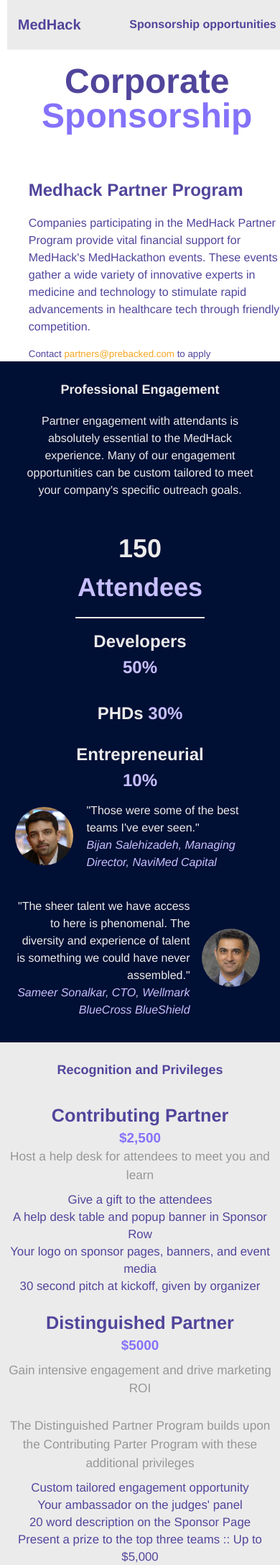
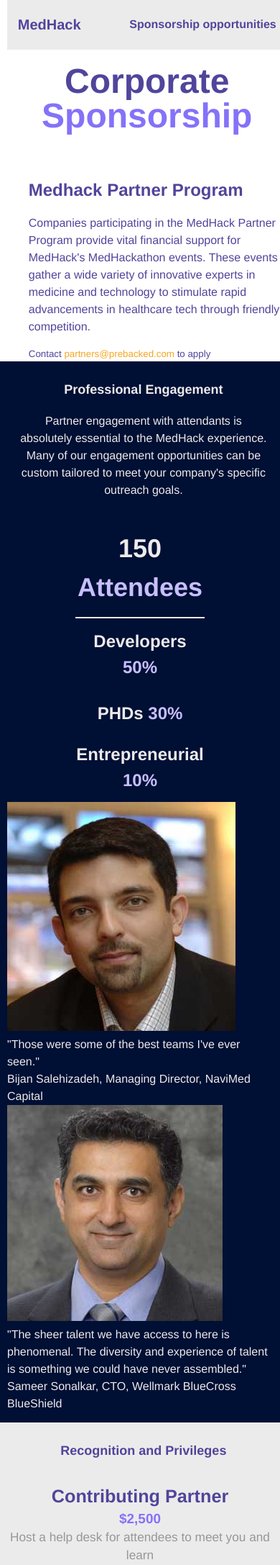
Before and after one commit to MrDunham/p_source, a Django app: template templates/medhack_sponsors.html in a window 390 px wide. Shown: the top 2174 px of the page at 72% size. Run offline with Django 3.2, Linux system fonts and the light colour scheme; the template is opened without the code that fills it, so the values that code supplies are empty.

Commit message:
minor updates

```diff
--- a/css/premier.css
+++ b/css/premier.css
@@ -445,7 +445,7 @@ b {
       margin: 0 auto; } }
 
 header {
-  margin: 0 2.5% 0 2.5%;
+  margin: 0 0 0 2.5%;
   padding: 1.9148936% 1.9148936%;
   text-align: center; }
 
@@ -540,17 +540,7 @@ img {
 .sponsor {
   display: inline-block;
   position: relative;
-  max-width: 14.375em;
-  vertical-align: middle;
-  height: 100%;
-  height: 125px;
-  line-height: 125px;
-  background: #ecebeb;
-  margin: 0 0.5319149% 1.0638298% 0; }
-  .sponsor img {
-    vertical-align: middle;
-    padding: 0 10%;
-    max-width: 80%; }
+  max-width: 14.375em; }
 
 .featured-sponsor {
   margin: 0 0 5.7446809%; }
@@ -579,7 +569,8 @@ img {
 .featured-event-sponsor {
   display: inline-block;
   position: relative;
-  max-width: 14.375em; }
+  max-width: 14.375em;
+  background-color: black; }
 
 .past-sponsor {
   width: 26.5957447%;
@@ -798,7 +789,7 @@ nav {
 .judge {
   overflow: hidden;
   display: inline-block;
-  max-height: 31.25em;
+  max-height: 20em;
   width: 15.625em;
   margin: 0.5319149%; }
   .judge img {
@@ -971,52 +962,6 @@ nav {
           color: inherit; }
       #sponsor-header p {
         text-align: left; } }
-
-.content .quote {
-  width: 80%;
-  padding-left: 10%;
-  padding-top: 1.3888889%; }
-  .content .quote img, .content .quote div {
-    vertical-align: middle;
-    display: inline-block;
-    position: relative; }
-  .content .quote img {
-    width: 10%;
-    position: relative;
-    border-radius: 5rem; }
-  .content .quote div {
-    width: 88%;
-    margin-left: 1%; }
-    .content .quote div .attributed {
-      font-weight: 100;
-      font-style: italic;
-      color: #c7bfff; }
-  .content .quote.right {
-    padding-right: 10%; }
-    .content .quote.right img {
-      left: 90%; }
-    .content .quote.right div {
-      right: 10%;
-      margin-left: 0;
-      margin-right: 1%;
-      text-align: right; }
-  @media screen and (max-width: 520px) {
-    .content .quote {
-      width: 95%;
-      padding: 5% 3%; }
-      .content .quote img {
-        width: 23%; }
-      .content .quote div {
-        margin-top: 0;
-        width: 70%;
-        margin-left: 4%; }
-      .content .quote.right img {
-        left: 74%; }
-      .content .quote.right div {
-        right: 25%;
-        margin-left: 0; } }
-.content > :first-child.quote {
-  padding-top: 0%; }
 
 .schedule-left {
   float: left; }
--- a/templates/eventadd.html
+++ b/templates/eventadd.html
@@ -44,7 +44,9 @@
                 Ticket Form (get from Eventbrite):
                 <input type="text" name="ticketing" value=""/>
                 <div id="ticketing_conversations">
-                    <em>Should look like:</em><code>&lt;div style="width:100%; text-align:left;" &gt;&lt;iframe  src="https://www.eventbrite.com/tickets-external?eid=5501274460&ref=etckt" frameborder="0" height="214" width="100%" vspace="0" hspace="0" marginheight="5" marginwidth="5" scrolling="auto" allowtransparency="true"&gt;&lt;/iframe&gt;&lt;div style="font-family:Helvetica, Arial; font-size:10px; padding:5px 0 5px; margin:2px; width:100%; text-align:left;" &gt;&lt;a style="color:#ddd; text-decoration:none;" target="_blank" href="http://www.eventbrite.com/r/etckt"&gt;Online Ticketing&lt;/a&gt;&lt;span style="color:#ddd;"&gt; for &lt;/span&gt;&lt;a style="color:#ddd; text-decoration:none;" target="_blank" href="https://www.eventbrite.com/e/a-test-tickets-5501274460?ref=etckt"&gt;A test!&lt;/a&gt; &lt;span style="color:#ddd;"&gt;powered by&lt;/span&gt; &lt;a style="color:#ddd; text-decoration:none;" target="_blank" href="http://www.eventbrite.com?ref=etckt"&gt;Eventbrite&lt;/a&gt;&lt;/div&gt;&lt;/div&gt;</code>
+                    <em>Should look like:</em><code>&lt;div style="width:100%; text-align:left;"&gt; <br/>
+                    <em>&lt;iframe  src="https://www.eventbrite.com/tickets-external?eid=5501274460&ref=etckt" frameborder="0" height="214" width="100%" vspace="0" hspace="0" marginheight="5" marginwidth="5" scrolling="auto" allowtransparency="true"&gt;&lt;/iframe&gt;&lt;</em><br/>
+                    div style="font-family:Helvetica, Arial; font-size:10px; padding:5px 0 5px; margin:2px; width:100%; text-align:left;" &gt;&lt;a style="color:#ddd; text-decoration:none;" target="_blank" href="http://www.eventbrite.com/r/etckt"&gt;Online Ticketing&lt;/a&gt;&lt;span style="color:#ddd;"&gt; for &lt;/span&gt;&lt;a style="color:#ddd; text-decoration:none;" target="_blank" href="https://www.eventbrite.com/e/a-test-tickets-5501274460?ref=etckt"&gt;A test!&lt;/a&gt; &lt;span style="color:#ddd;"&gt;powered by&lt;/span&gt; &lt;a style="color:#ddd; text-decoration:none;" target="_blank" href="http://www.eventbrite.com?ref=etckt"&gt;Eventbrite&lt;/a&gt;&lt;/div&gt;&lt;/div&gt;</code>
                 </div>
 
                 <br/>
--- a/templates/home_medhack.html
+++ b/templates/home_medhack.html
@@ -60,9 +60,9 @@
           <h1>Build technology that changes lives</h1>
           <p>MedHack is a fun, competitive hackathon series that brings developers, medical experts, and corporate executives together to share ideas and build groundbreaking new health care technology</p>
 
-          <a class="twitter" href="#">twitter</a>
+          <a class="twitter" href="http://twitter.com/prebacked">twitter</a>
 
-          <a class="facebook" href="#">facebook</a></span>
+          <a class="facebook" href="http://www.facebook.com/prebacked">facebook</a></span>
         </div>
 
       </header> <!-- end  banner -->
```
Also changed, not shown: 1 other file.
